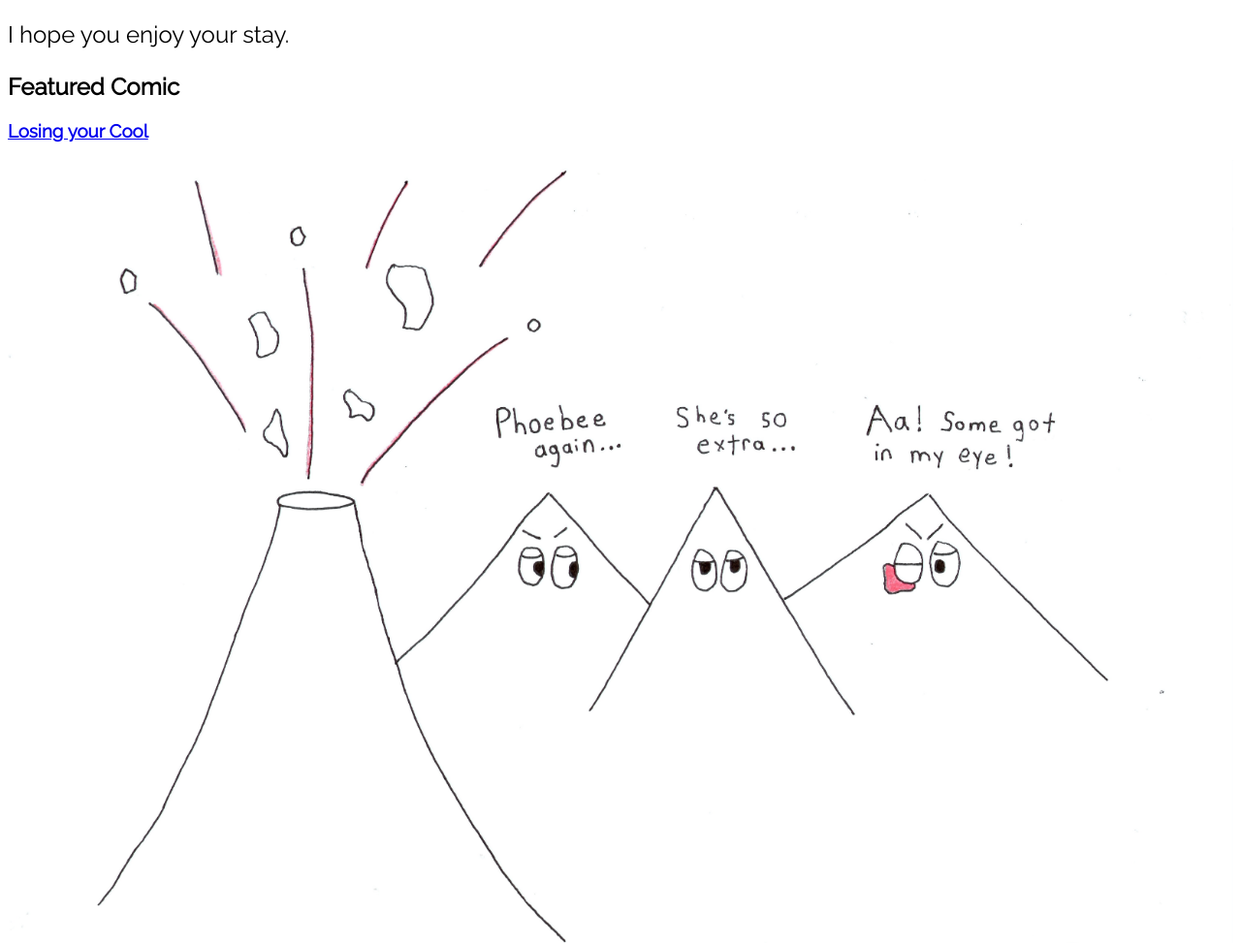
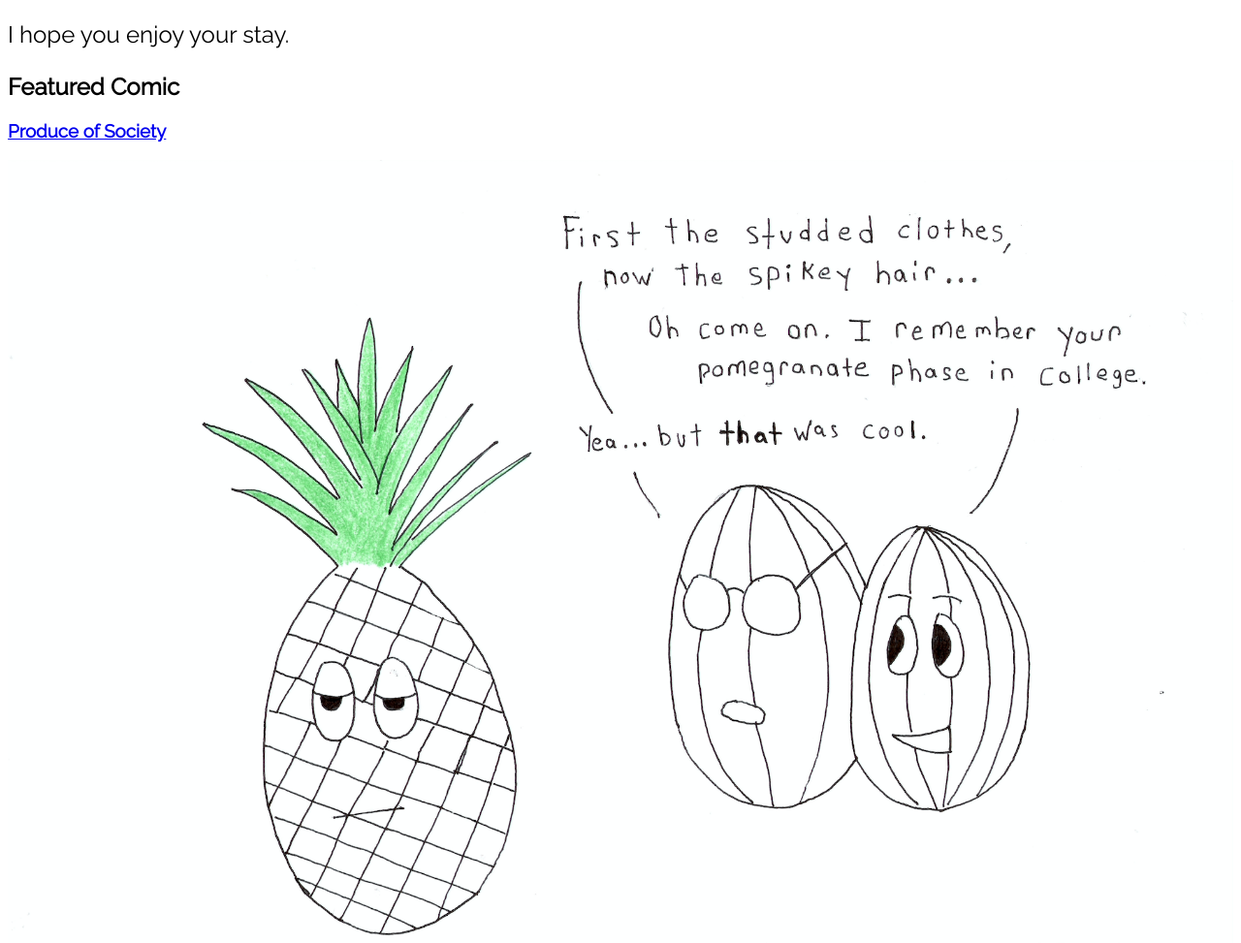
Before and after one commit to mileshd/little-laffs, a Gatsby site: page / in a window 1280 px wide. Shown: the part 328-1301 px from the top of the page at 97% size. Built offline with nearby package versions, Linux system fonts and the light colour scheme; Gatsby itself is replaced by a stand-in of ours.

Commit message:
Update home page with new comic

```diff
--- a/src/pages/index.tsx
+++ b/src/pages/index.tsx
@@ -1,7 +1,7 @@
 import React from "react"
 import { PageProps, Link, graphql } from "gatsby"
 
-import featuredComic from '../../content/comics/losing-your-cool/losing-your-cool.jpeg'
+import featuredComic from '../../content/comics/produce-of-society/produce-of-society.png'
 import Layout from "../components/layout"
 import SEO from "../components/seo"
 import '../styles/index.css'
@@ -52,8 +52,8 @@ const Index = ({ data, location }: PageProps<Data>) => {
               <div className="featured-comic">
                 <h2>Featured Comic</h2>
                 <div className="featured-comic__picture">
-                  <a href="/comics/losing-your-cool/">
-                    <h3>Losing your Cool</h3>
+                  <a href="/comics/produce-of-society/">
+                    <h3>Produce of Society</h3>
                   </a>
                   <img src={featuredComic} width="100%" />
                 </div>
```
